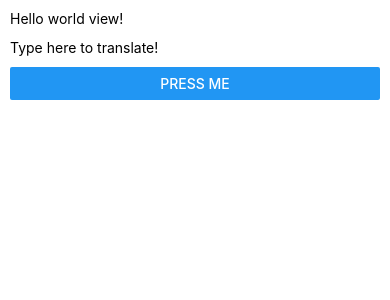
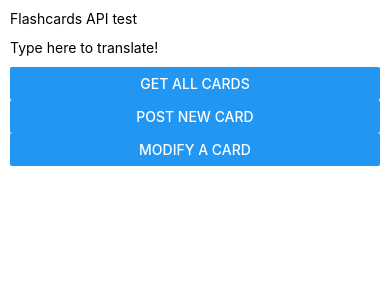
Before and after one commit to Matyooo/flashcards, a React Native app in the folder flashcardClient/: screen / in a window 390 px wide. Shown: the top 300 px of the page. Built offline with nearby package versions, Linux system fonts and the light colour scheme.

Commit message:
App sends API calls and receives responses

```diff
--- a/flashcardClient/App.js
+++ b/flashcardClient/App.js
@@ -1,22 +1,70 @@
 import React, { Component } from 'react';
 import { Text, TextInput, View, Button } from 'react-native';
+
+const SERVER_ADDR = "http://192.168.1.14:8080";
+const CARD_ID = "5a840a834542d016d5a7492a";
 
 export default class HelloWorldApp extends Component {
   render() {
     return (
 
      <View style={{padding: 10}}>
-      <Text>Hello world view!</Text>
+      <Text>Flashcards API test</Text>
         <TextInput
           style={{height: 40}}
           placeholder="Type here to translate!"
-        />
-             <Button
-  onPress={() => {
-    Alert.alert('You tapped the button!');
-  }}
-  title="Press Me"
-	/>
+      />
+      <Button
+        onPress={() => {
+          fetch(SERVER_ADDR + "/cards")
+          .then((response) => response.json())
+          .then((responseJson) => {
+            alert(JSON.stringify(responseJson))
+          });
+        }}
+        title="GET ALL CARDS"
+	    />
+      <Button
+        onPress={() => {
+          fetch(SERVER_ADDR + "/cards",
+          {
+            method: 'POST',
+            headers: {
+              Accept: 'application/json',
+              'Content-Type': 'application/json',
+            },
+            body: JSON.stringify({
+              "question": 'new question',
+              "answer": 'new answer'
+            }),
+          })
+        .then((response) => response.json())
+        .then((responseJson) => {
+          alert(JSON.stringify(responseJson));
+        });
+        }}
+        title="POST NEW CARD"
+	    />
+      <Button
+        onPress={() => {
+          fetch(SERVER_ADDR + "/cards/" + CARD_ID,
+          {
+            method: 'PATCH',
+            headers: {
+              Accept: 'application/json',
+              'Content-Type': 'application/json',
+            },
+            body: JSON.stringify({
+              "question": 'modified question',
+            }),
+          })
+          .then((response) => response.json())
+          .then((responseJson) => {
+            alert(JSON.stringify(responseJson));
+          });
+        }}
+        title="MODIFY A CARD"
+	    />
 
      </View>
     );
```
Also changed, not shown: 2 other files (tests, documents, lock files or other folders).
